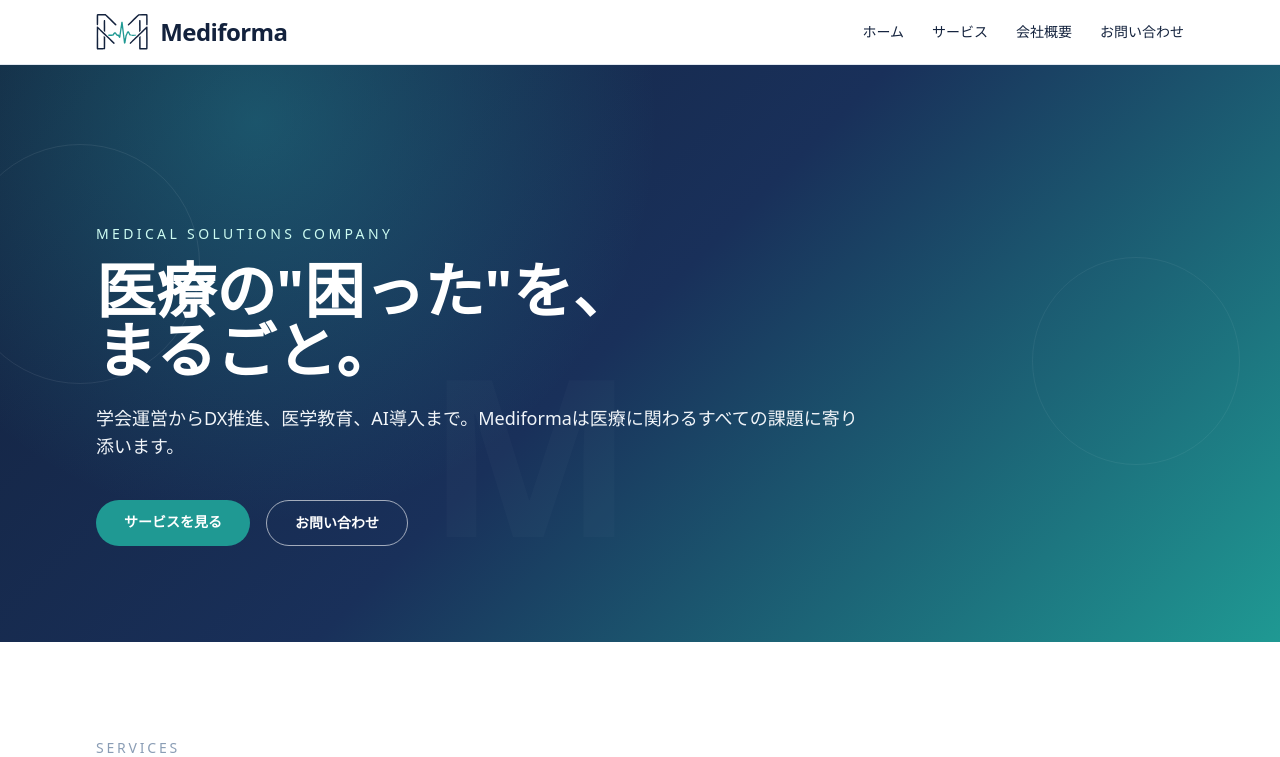
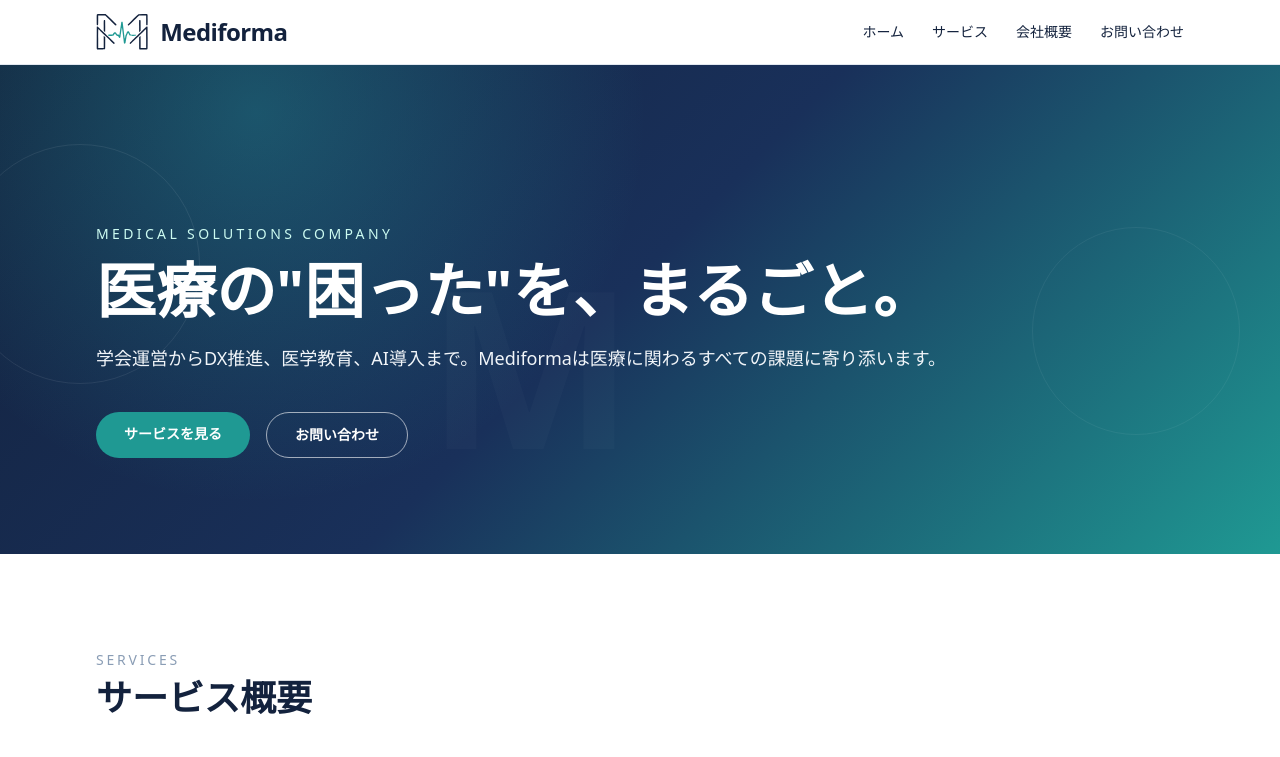
Before and after one commit to kentaro23/Mediforma, a Next.js app: page / in a window 1280 px wide. Shown: the top 757 px of the page. Built offline with nearby package versions, Linux system fonts and the light colour scheme.

Commit message:
Keep hero title and subtitle on one line on desktop

```diff
--- a/src/components/HeroSection.tsx
+++ b/src/components/HeroSection.tsx
@@ -19,8 +19,6 @@ const fadeInUp = {
 };
 
 export default function HeroSection() {
-  const [titlePrefix, titleSuffix] = HERO_CONTENT.title.split("まるごと。");
-
   return (
     <section className="relative overflow-hidden bg-heroGradient pb-16 pt-32 text-white md:pb-24 md:pt-40">
       <div className="pointer-events-none absolute inset-0 opacity-20">
@@ -30,16 +28,20 @@ export default function HeroSection() {
       </div>
 
       <div className="container-width relative">
-        <motion.div variants={stagger} initial="hidden" animate="show" className="max-w-3xl">
+        <motion.div variants={stagger} initial="hidden" animate="show" className="max-w-3xl lg:max-w-none">
           <motion.p variants={fadeInUp} className="mb-4 text-sm font-medium tracking-[0.24em] text-teal-100">
             MEDICAL SOLUTIONS COMPANY
           </motion.p>
-          <motion.h1 variants={fadeInUp} className="text-4xl font-semibold leading-tight md:text-6xl">
-            {titlePrefix}
-            <span className="whitespace-nowrap">まるごと。</span>
-            {titleSuffix}
+          <motion.h1
+            variants={fadeInUp}
+            className="text-4xl font-semibold leading-tight md:text-6xl lg:whitespace-nowrap"
+          >
+            {HERO_CONTENT.title}
           </motion.h1>
-          <motion.p variants={fadeInUp} className="mt-6 text-base leading-relaxed text-slate-100 md:text-lg">
+          <motion.p
+            variants={fadeInUp}
+            className="mt-6 text-base leading-relaxed text-slate-100 md:text-lg lg:whitespace-nowrap"
+          >
             {HERO_CONTENT.description}
           </motion.p>
           <motion.div variants={fadeInUp} className="mt-10 flex flex-wrap gap-4">
```
